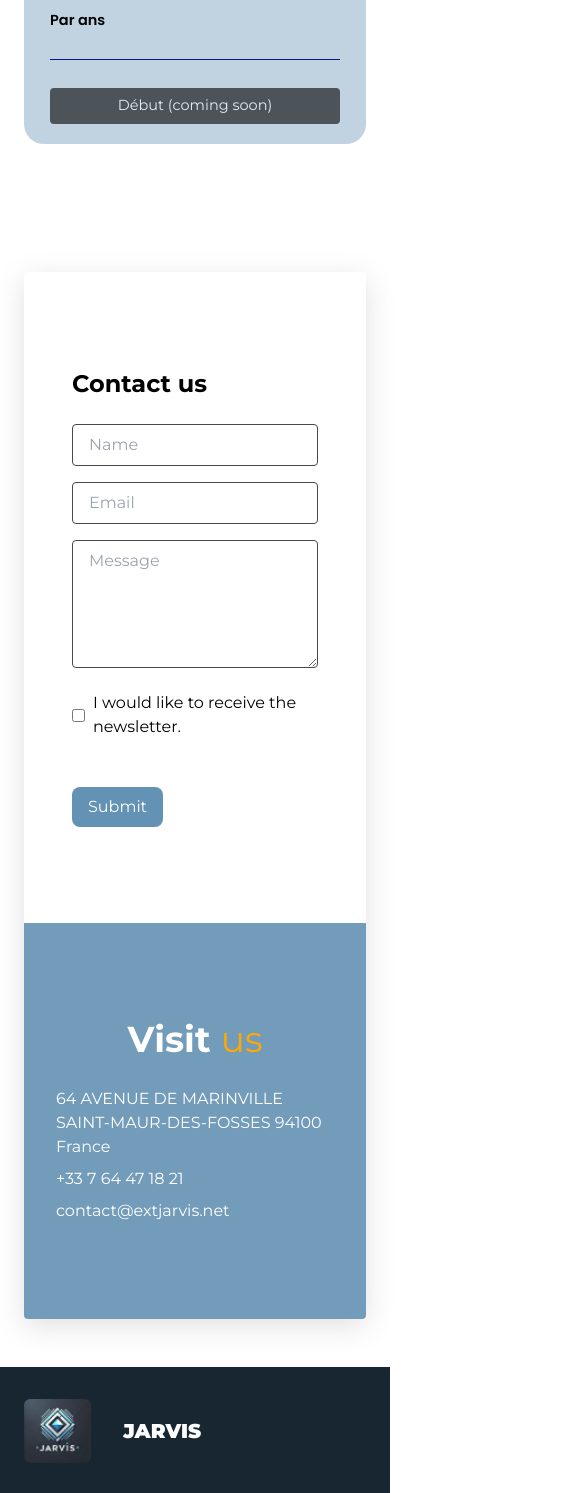
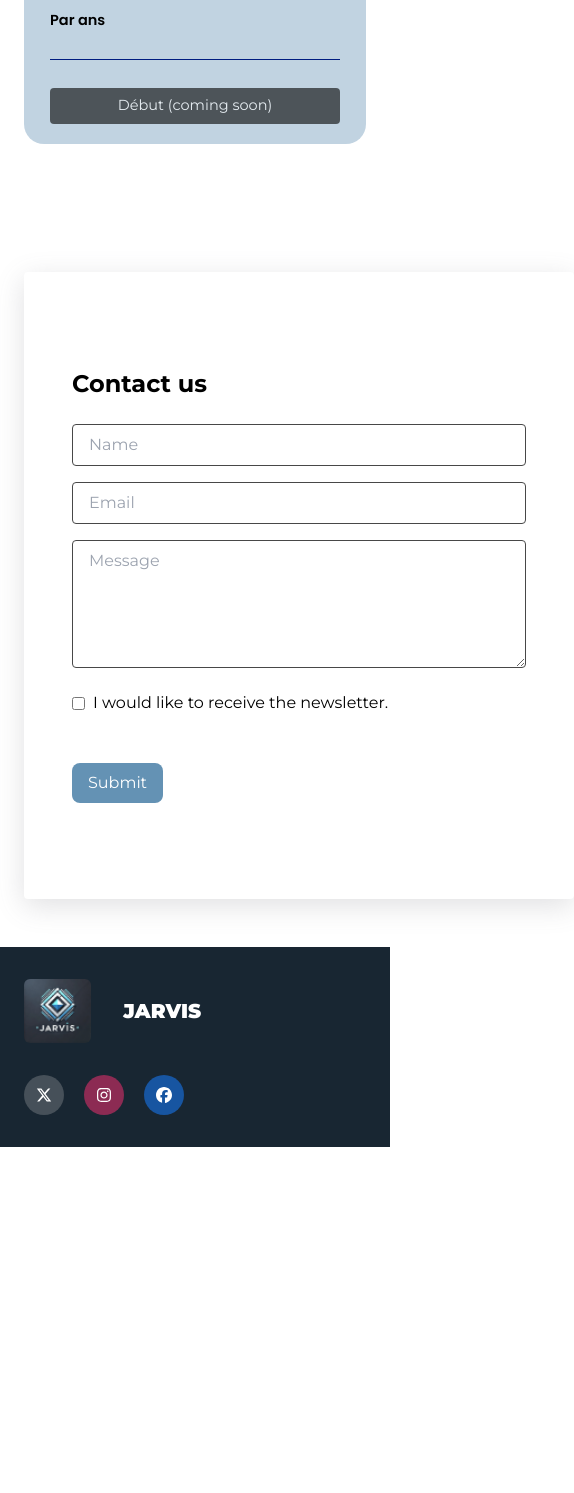
Before and after one commit to dev-pengi/jarvis-website, a Next.js app: page / in a window 390 px wide. Shown: the part 7331-8824 px from the top of the page, 574 px wide, since content can reach past the window. After the commit the page ends 8478 px from the top, so only its background shows below. Built offline with nearby package versions, Linux system fonts and the light colour scheme; a web font is replaced by a local one.

Commit message:
refactor ContactSection layout for improved responsiveness and cleaner design

```diff
--- a/src/app/ui/ContactSection.tsx
+++ b/src/app/ui/ContactSection.tsx
@@ -11,8 +11,8 @@ const ContactSection: FC = () => {
   return (
     <section className="pt-32" id="contact">
       <Container>
-        <div className="flex flex-col md:flex-row bg-white shadow-light max-w-[1000px] mx-auto rounded overflow-hidden">
-          <div className="w-full md:w-1/2 px-12 py-24">
+        <div className="flex flex-col md:flex-row bg-white shadow-light w-max mx-auto rounded overflow-hidden">
+          <div className="w-full px-12 py-24 max-w-[550px]">
             <h2 className="text-2xl font-bold mb-6">Contact us</h2>
             <div className="space-y-4">
               <input
@@ -49,25 +49,6 @@ const ContactSection: FC = () => {
               Submit
             </button>
           </div>
-          <div className="w-full md:w-1/2 px-8 bg-[#6492B4]/90 text-white py-24">
-            <h2 className="text-center font-bold text-4xl">
-              Visit <span className="text-[#FFA800]">us</span>
-            </h2>
-            {/* <a
-              className=""
-              href="https://www.google.fr/maps/place/64+Av.+Marinville,+94100+Saint-Maur-des-Foss%C3%A9s,+France/@48.8080856,2.4756554,17z/data=!3m1!4b1!4m6!3m5!1s0x47e60ce6d540cdcf:0x917912d5123fe71a!8m2!3d48.8080821!4d2.4782303!16s%2Fg%2F11l6h9s110?entry=ttu&g_ep=EgoyMDI1MDMxNy4wIKXMDSoASAFQAw%3D%3D"
-              target="_blank"
-            >
-              <img src="/map.png" alt="map" className="w-full h-auto" />
-            </a> */}
-            <ul className="mt-7 space-y-2">
-              <li>
-                64 AVENUE DE MARINVILLE SAINT-MAUR-DES-FOSSES 94100 France
-              </li>
-              <li>+33 7 64 47 18 21</li>
-              <li>contact@extjarvis.net</li>
-            </ul>
-          </div>
         </div>
       </Container>
     </section>
```
